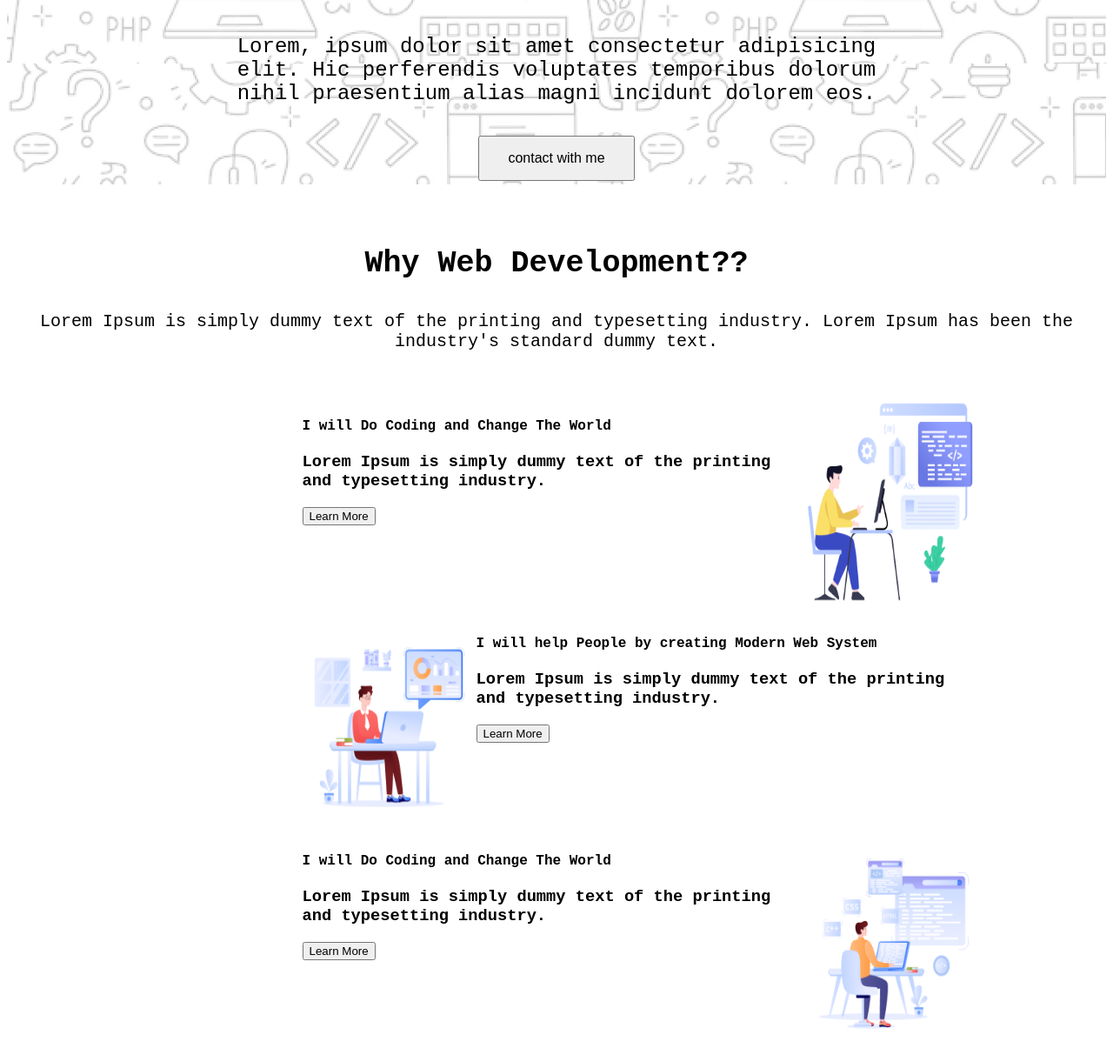
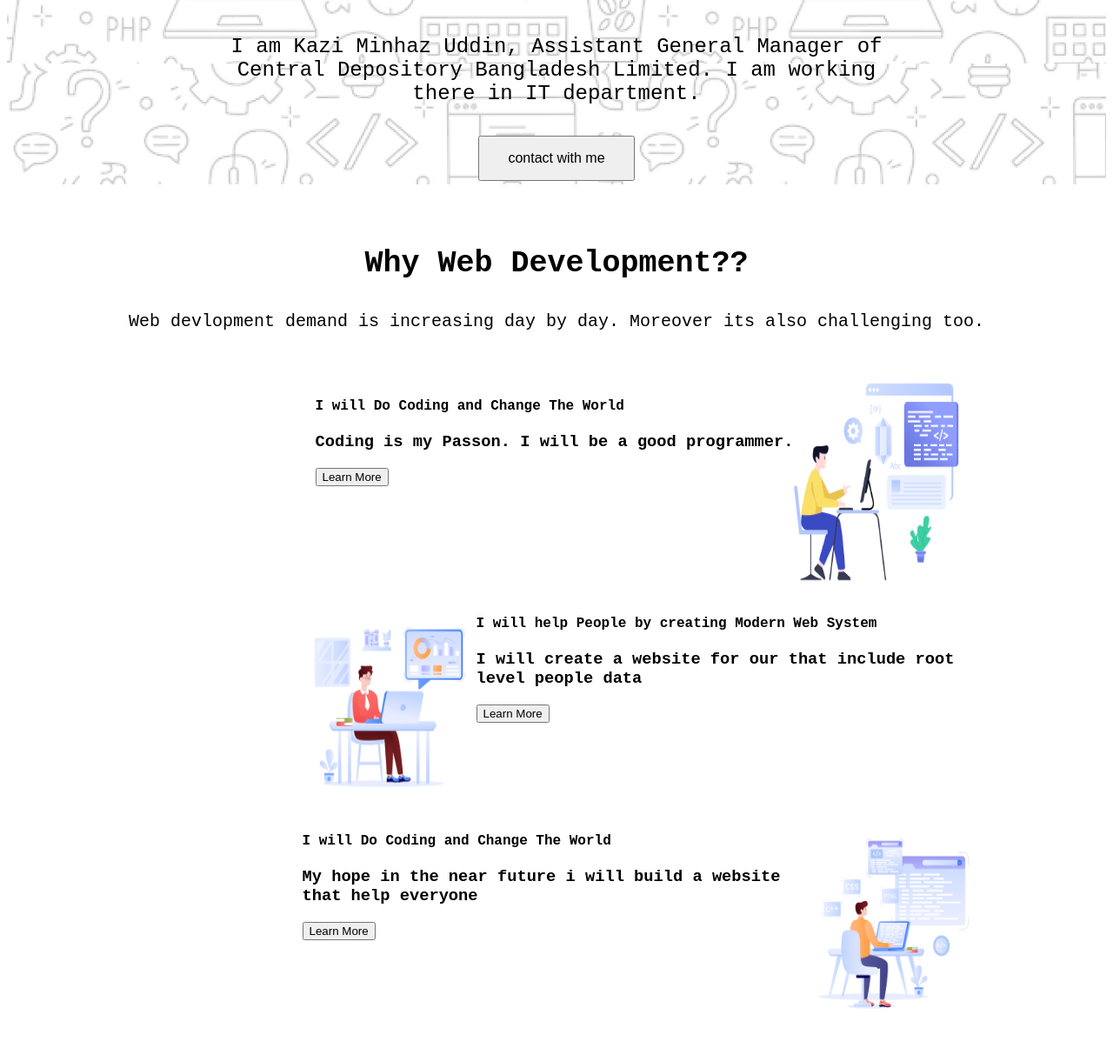
Before and after one commit to minhazcdbl/assignment-1, a plain HTML site: page index.html in a window 1280 px wide. Shown: the part 587-1800 px from the top of the page at 87% size. Drawn offline with Linux system fonts and the light colour scheme; a web font is replaced by a local one.

Commit message:
sixth commit

```diff
--- a/index.html
+++ b/index.html
@@ -24,7 +24,7 @@
     <h1>"In the near future, I hope to become a Developer."</h1>
 </div>
 <div class="banner3">
-    <p>Lorem, ipsum dolor sit amet consectetur adipisicing elit. Hic perferendis voluptates temporibus dolorum nihil praesentium alias magni incidunt dolorem eos.</p>
+    <p>I am Kazi Minhaz Uddin, Assistant General Manager of Central Depository Bangladesh Limited. I am working there in IT department.</p>
 </div>
 <div class="banner4">
     <button class ="header-button">contact with me<a href=""></a></button>
@@ -37,14 +37,14 @@
         <section class="about">
             <h3 class="section-title"> Why Web Development??</h3>
             <p class="section-description">
-                Lorem Ipsum is simply dummy text of the printing and typesetting industry. Lorem Ipsum has been the industry's standard dummy text.
+                Web devlopment demand is increasing day by day. Moreover its also challenging too.
             </p>
 <br>
 <br>
  <div class="middle-container">
 <div class="do-coding">
     <h4>I will Do Coding and Change The World</h4>
-    <h3>Lorem Ipsum is simply dummy text of the printing and typesetting industry.</h3>
+    <h3>Coding is my Passon. I will be a good programmer.</h3>
     <button>Learn More</button>
 
 </div>
@@ -57,7 +57,7 @@
     <img  class="f-img" src="./images/Group 3.png" alt="" width="400" height="250">
     <div class="do-coding">
         <h4>I will help People by creating Modern Web System</h4>
-        <h3>Lorem Ipsum is simply dummy text of the printing and typesetting industry.</h3>
+        <h3>I will create a website for our that include root level people data</h3>
         <button>Learn More</button>
 
     </div>
@@ -67,7 +67,7 @@
          <div class="middle-container">
             <div class="do-coding">
                 <h4>I will Do Coding and Change The World</h4>
-                <h3>Lorem Ipsum is simply dummy text of the printing and typesetting industry.</h3>
+                <h3>My hope in the near future i will build a website that help everyone</h3>
                 <button>Learn More</button>
 
             </div>
@@ -76,14 +76,14 @@
              </div>
 
              <h4 class="section-title"> My Inspiration</h4>
-             <p class="section-description">Lorem ipsum dolor sit amet consectetur, adipisicing elit. Eligendi rerum tenetur corrupti ut modi eveniet asperiores? Placeat repudiandae sunt alias</p>
+             <p class="section-description">My inspiration is Programming hero. I am a fan of Jahnkar Mahbub sir. I am admitted Batch10</p>
 <div class="ph">
     <iframe width="560" height="315" src="https://www.youtube.com/embed/DGHn2uOAVCE?si=Yj-qX5yjnX1_XVmR" title="YouTube video player" frameborder="0" allow="accelerometer; autoplay; clipboard-write; encrypted-media; gyroscope; picture-in-picture; web-share" referrerpolicy="strict-origin-when-cross-origin" allowfullscreen></iframe>
 </div>
 
 <div>
     <h4 class="section-title"> My Current Target</h4>
-    <p class="section-description">Lorem ipsum dolor sit amet consectetur, adipisicing elit. Eligendi rerum tenetur corrupti ut modi eveniet asperiores? Placeat repudiandae sunt alias</p>
+    <p class="section-description">My Current trarget is to learn html css and js. i explain below</p>
 
 
 </div>
@@ -119,7 +119,7 @@
 
             <div class ="ss-img">
                 <h1 class="img-col-1"> I need Support</h1>
-                <p class="img-col-1">Lorem Ipsum is simply dummy text of the printing and typesetting industry.</p>
+                <p class="img-col-1">Please support me and write your recommendation</p>
             <input type="text" name="" id="" placeholder="Suggest me and Feedback for me">
             <button class="img-col-1">Submit</button>
 
--- a/styles/assignment.css
+++ b/styles/assignment.css
@@ -131,6 +131,7 @@
 .skills-container{
     display: flex;
     gap: 60px;
+    text-align: left;
 }
 
 .skill{
```
